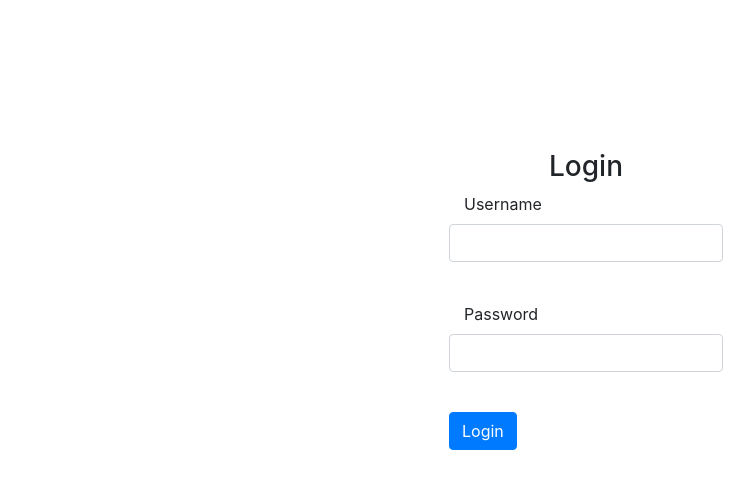
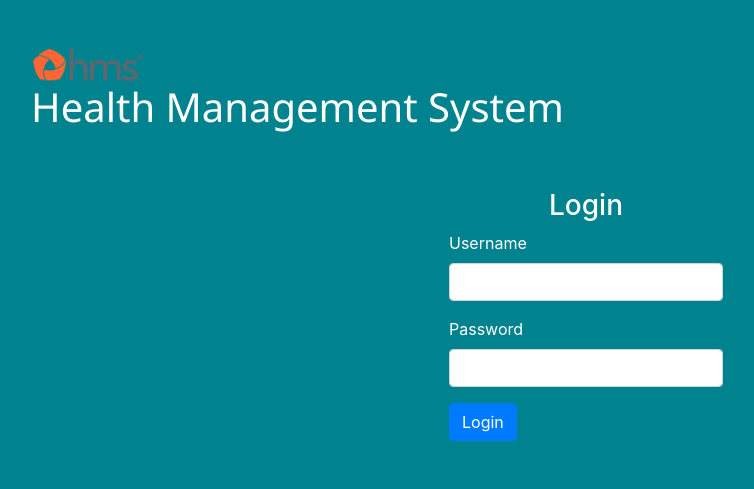
Before and after one commit to pc0riginal/tcsCaseStudyHMS, a Flask app: page /login in a window 1280 px wide. Shown: the top 489 px of the page, without its empty margins (54-808 px from the left). Run offline with Flask 2, Linux system fonts and the light colour scheme; some libraries are stand-ins or nearby versions.

Commit message:
login page changed

```diff
--- a/app/templates/login.html
+++ b/app/templates/login.html
@@ -34,24 +34,48 @@
     integrity="sha384-wvfXpqpZZVQGK6TAh5PVlGOfQNHSoD2xbE+QkPxCAFlNEevoEH3Sl0sibVcOQVnN"
     crossorigin="anonymous"
   />
+  <style>
+    body{
+      background-color:#00838F;
+      color: white;
+    }
+    h1{
+      font-family: 'Segoe UI', Tahoma, Geneva, Verdana, sans-serif;
+    }
+  </style>
 </head>
 <body>
     {% include "messages.html" %}
-    <div class="d-flex justify-content-center align-items-center container">
-        <div class="row ">
-                <form action="" method="POST" style="margin-top:150px;" novalidate>
+    <div class="container">
+      <div class="row mt-5 d-flex justify-content-center " >
+        <div class="col" style="left: 0em;">
+          <img class=""
+          src="{{ url_for('static',filename='images/hms.png')}}"
+          height="35"
+          class="logo d-inline-block align-top"
+          alt=""
+          loading="lazy"
+        />
+        <div >
+          <h1>Health Management System</h1>
+        </div>
+        </div>
+      </div>
+
+        <div class="row d-flex justify-content-center">
+            <form action="" method="POST" style="margin-top:50px;" novalidate>
               <h3 class="text-center">{{ title }}</h3>
               {{ form.hidden_tag() }}
               <div class="form-group">
-                        {{ form.username.label(class="col-md-6 col-sm-12") }}
-                        {{ form.username(class="form-control") }}</br>
+                  {{ form.username.label() }}
+                  {{ form.username(class="form-control") }}
                   {% for error in form.username.errors %}
                       <span class="alert alert-danger">{{ error }}</span>
                   {% endfor %}
               </div>
               <div class="form-group">
-                        {{ form.password.label(class="col-md-6 col-sm-12") }}
-                        {{ form.password(class="form-control") }}</br>
+                  {{ form.password.label() }}
+                  {{ form.password(class="form-control") }}
                   {% for error in form.password.errors %}
                       <span class="alert alert-danger">{{ error }}</span>
                   {% endfor %}
@@ -60,6 +84,7 @@
                   {{ form.submit(class="btn btn-primary") }}
               </p>
           </form>
+
         </div>
         </div>
 </body>
```
Lines whose indentation alone changed are shown as unchanged.
